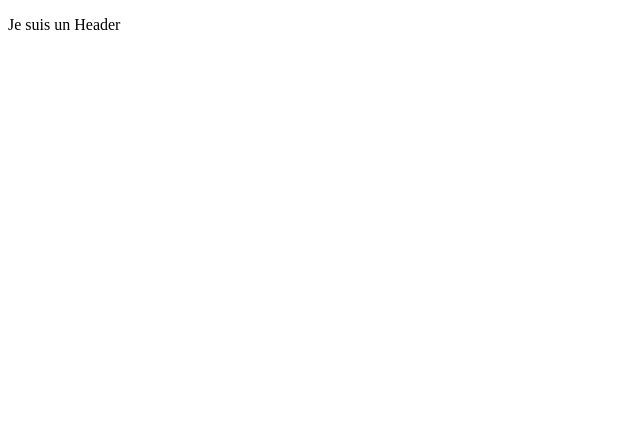
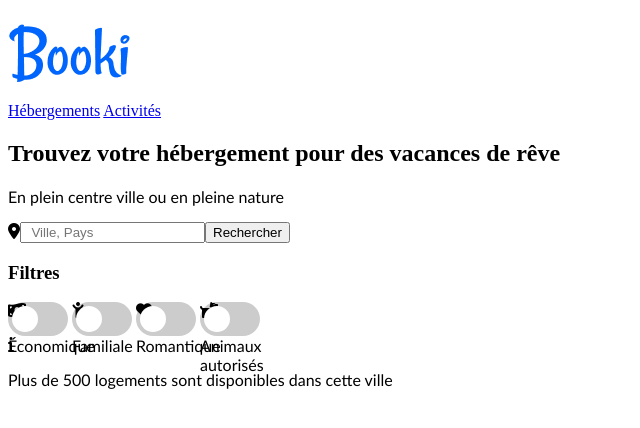
Before and after one commit to bigpopo555/maquetteBooki, a plain HTML site: page html/header.html in a window 1280 px wide. Shown: the whole page, without its empty margins (0-640 px from the left). Drawn offline with Linux system fonts and the light colour scheme.

Commit message:
v1 intégration header

```diff
--- a/html/header.html
+++ b/html/header.html
@@ -1,12 +1,54 @@
 <!DOCTYPE html>
-<html lang="en">
+<html lang="fr">
 <head>
     <meta charset="UTF-8">
     <meta http-equiv="X-UA-Compatible" content="IE=edge">
     <meta name="viewport" content="width=device-width, initial-scale=1.0">
+    <script src="https://kit.fontawesome.com/52aec5cfac.js"></script>
+    <link type="text/css" rel="stylesheet" href="../style/style.css">
     <title>Header</title>
 </head>
 <body>
-    <p>Je suis un Header</p>
+    <div id="bloc_page">
+        <header>
+            <nav>
+                <img class="logo" src="../image/logo/Booki.png">
+                <div class="nav">
+                    <a href="#">Hébergements</a>
+                    <a href="#">Activités</a>
+                </div>
+            </nav>
+            <div>
+                <h2>Trouvez votre hébergement pour des vacances de rêve</h2>
+                <p class="mute">En plein centre ville ou en pleine nature</p>
+            </div>
+            <form>
+                <span class="loca"><i class="fa-solid fa-location-dot"></i></span><input type="search" placeholder="  Ville, Pays"><button class="recherche">Rechercher</button></input>
+            </form>
+            <div class="filtres">
+                <h3>Filtres</h3>
+                <label class="switch">
+                    <input type="checkbox">
+                    <span class="slider round"><i class="fa-solid fa-money-bill-wave absolute"></i><p class="eco">Économique</p></span>
+                </label>
+                <label class="switch">
+                    <input type="checkbox">p
+                    <span class="slider round"><i class="fa-solid fa-child-reaching absolute"></i><p class="eco">Familiale</p></span>
+                </label>
+                <label class="switch">
+                    <input type="checkbox">
+                    <span class="slider round"><i class="fa-solid fa-heart absolute"></i><p class="eco">Romantique</p></span>
+                </label>
+                <label class="switch">
+                    <input type="checkbox">
+                    <span class="slider round"><i class="fa-solid fa-dog absolute"></i><p class="eco">Animaux autorisés</p></span>
+                </label>
+            </div>
+            <div class="info">
+                <div class="icone_info"><i class="fa-solid fa-info"></i></div>
+                <p>Plus de 500 logements sont disponibles dans cette ville</p>
+            </div>
+        </header>
+    </div>
 </body>
 </html>
```
